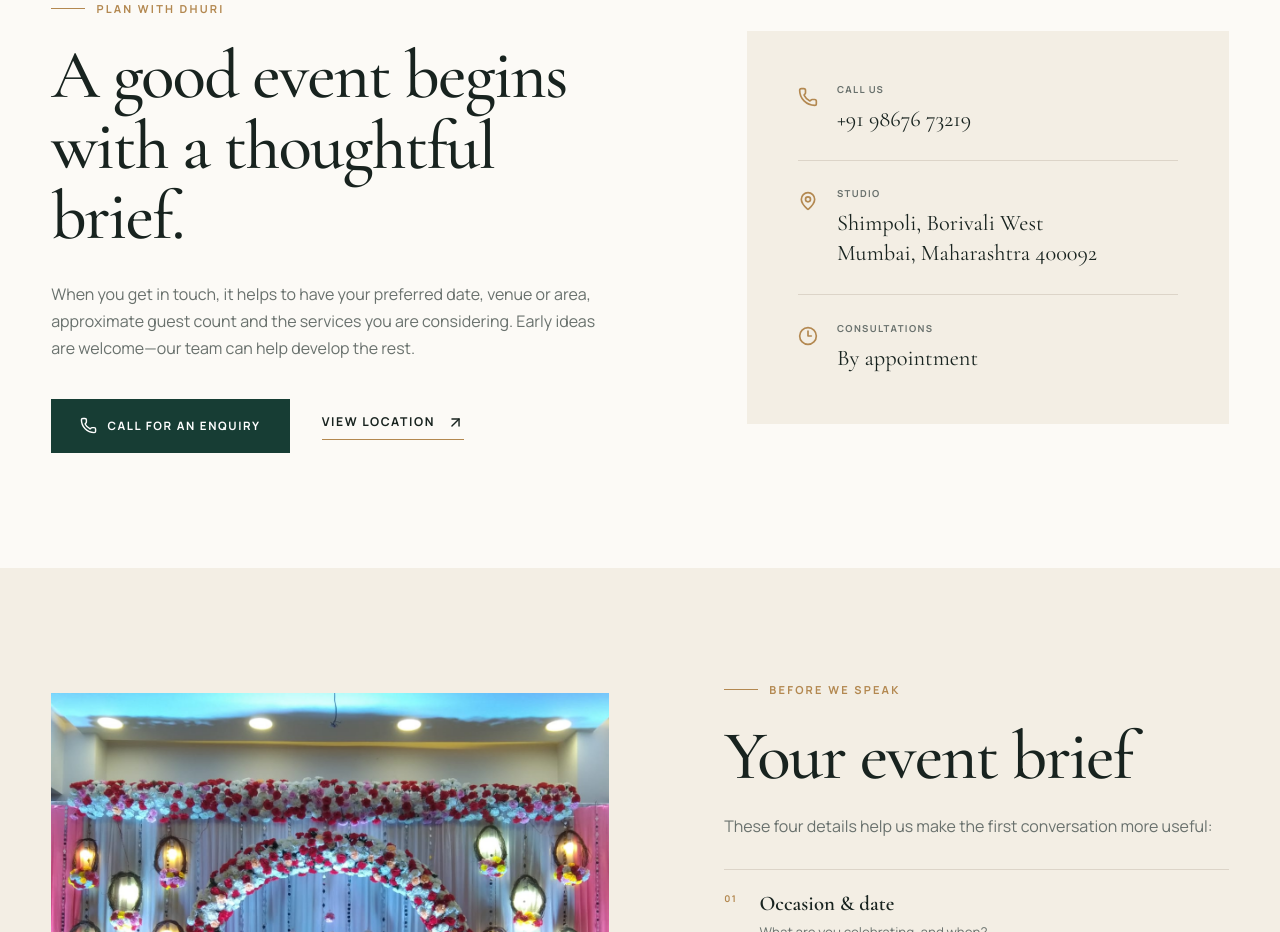
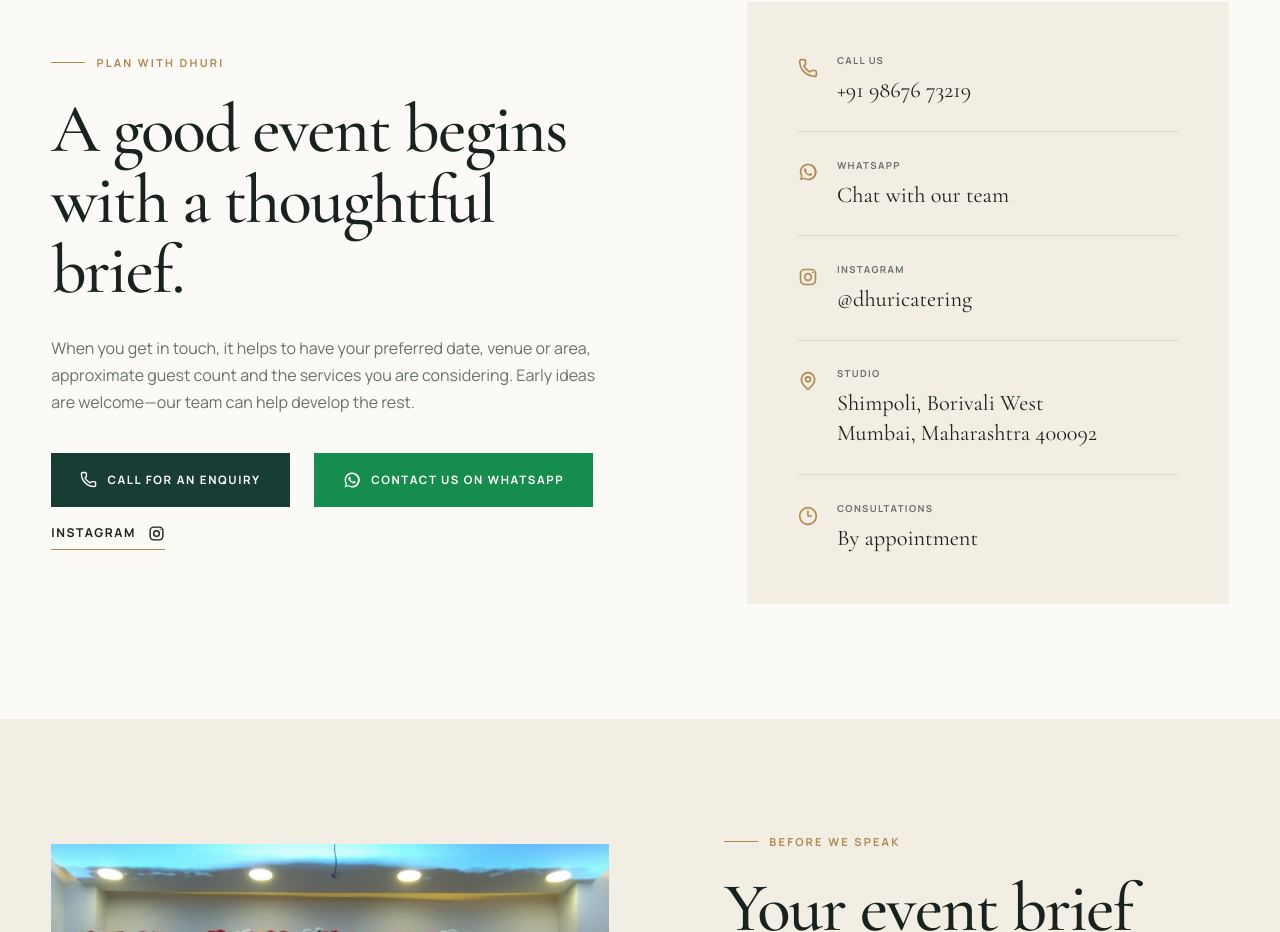
Before and after one commit to sairajdhuri/dhuricatering_events, a Next.js app: page /contact in a window 1280 px wide. Shown: the part 777-1709 px from the top of the page. Built offline with nearby package versions, Linux system fonts and the light colour scheme.

Commit message:
whatsapp integration

```diff
--- a/src/app/contact/page.tsx
+++ b/src/app/contact/page.tsx
@@ -1,7 +1,9 @@
 import type { Metadata } from "next";
-import { ArrowUpRight, Clock3, MapPin, Phone } from "lucide-react";
+import { Clock3, MapPin, Phone } from "lucide-react";
+import InstagramIcon from "@/components/InstagramIcon";
 import Image from "next/image";
 import PageHero from "@/components/PageHero";
+import WhatsAppIcon from "@/components/WhatsAppIcon";
 
 export const metadata: Metadata = {
   title: "Contact",
@@ -27,11 +29,14 @@
             <p>When you get in touch, it helps to have your preferred date, venue or area, approximate guest count and the services you are considering. Early ideas are welcome—our team can help develop the rest.</p>
             <div className="contact-actions">
               <a className="button button--dark" href="tel:+919867673219"><Phone size={17} /> Call for an enquiry</a>
-              <a className="text-link" href="https://www.google.com/maps/search/?api=1&query=Shimpoli+Borivali+West+Mumbai" target="_blank" rel="noreferrer">View location <ArrowUpRight size={17} /></a>
+              <a className="button button--whatsapp" href="https://wa.me/919867673219" target="_blank" rel="noreferrer"><WhatsAppIcon size={18} /> Contact us on WhatsApp</a>
+              <a className="text-link" href="https://www.instagram.com/dhuricatering?utm_source=ig_web_button_share_sheet&stkn=ZDNlZDc0MzIxNw==" target="_blank" rel="noreferrer">Instagram <InstagramIcon size={17} /></a>
             </div>
           </div>
           <div className="contact-card">
             <div><Phone size={20} /><span><small>Call us</small><a href="tel:+919867673219">+91 98676 73219</a></span></div>
+            <div><WhatsAppIcon size={20} /><span><small>WhatsApp</small><a href="https://wa.me/919867673219" target="_blank" rel="noreferrer">Chat with our team</a></span></div>
+            <div><InstagramIcon size={20} /><span><small>Instagram</small><a href="https://www.instagram.com/dhuricatering?utm_source=ig_web_button_share_sheet&stkn=ZDNlZDc0MzIxNw==" target="_blank" rel="noreferrer">@dhuricatering</a></span></div>
             <div><MapPin size={20} /><span><small>Studio</small><p>Shimpoli, Borivali West<br />Mumbai, Maharashtra 400092</p></span></div>
             <div><Clock3 size={20} /><span><small>Consultations</small><p>By appointment</p></span></div>
           </div>
--- a/src/app/globals.css
+++ b/src/app/globals.css
@@ -1691,6 +1691,65 @@
   .footer-grid { gap: 2.5rem; padding-block: 3.5rem; }
 }
 
+.button--whatsapp {
+  background: #168c4e;
+  border-color: #168c4e;
+}
+
+.button--whatsapp:hover {
+  background: #117540;
+  border-color: #117540;
+}
+
+.contact-actions {
+  flex-wrap: wrap;
+  gap: 1rem 1.5rem;
+}
+
+.whatsapp-float {
+  align-items: center;
+  background: #25d366;
+  border: 2px solid rgba(255, 255, 255, 0.9);
+  border-radius: 999px;
+  bottom: max(1.5rem, calc(env(safe-area-inset-bottom) + 1rem));
+  box-shadow: 0 12px 32px rgba(8, 46, 28, 0.28);
+  color: white;
+  display: flex;
+  gap: 0.65rem;
+  min-height: 58px;
+  padding: 0.7rem 1.2rem 0.7rem 0.85rem;
+  position: fixed;
+  right: max(1.5rem, calc(env(safe-area-inset-right) + 1rem));
+  transition: background 200ms ease, box-shadow 200ms ease, transform 200ms ease;
+  z-index: 80;
+}
+
+.whatsapp-float span {
+  font-size: 0.68rem;
+  font-weight: 700;
+  letter-spacing: 0.1em;
+  text-transform: uppercase;
+}
+
+.whatsapp-float:hover {
+  background: #1fbd59;
+  box-shadow: 0 16px 38px rgba(8, 46, 28, 0.36);
+  transform: translateY(-3px);
+}
+
+@media (max-width: 420px) {
+  .whatsapp-float {
+    bottom: max(1rem, calc(env(safe-area-inset-bottom) + 0.75rem));
+    min-height: 54px;
+    padding: 0.65rem;
+    right: max(1rem, calc(env(safe-area-inset-right) + 0.75rem));
+    width: 54px;
+  }
+
+  .whatsapp-float span {
+    display: none;
+  }
+}
 @media (prefers-reduced-motion: reduce) {
   html { scroll-behavior: auto; }
   *, *::before, *::after { animation-duration: 0.01ms !important; animation-iteration-count: 1 !important; transition-duration: 0.01ms !important; }
--- /dev/null
+++ b/src/components/InstagramIcon.tsx
@@ -0,0 +1,39 @@
+type InstagramIconProps = {
+  size?: number;
+  className?: string;
+};
+
+export default function InstagramIcon({
+  size = 24,
+  className,
+}: InstagramIconProps) {
+  return (
+    <svg
+      aria-hidden="true"
+      className={className}
+      fill="none"
+      height={size}
+      viewBox="0 0 24 24"
+      width={size}
+      xmlns="http://www.w3.org/2000/svg"
+    >
+      <rect
+        height="18"
+        rx="5"
+        stroke="currentColor"
+        strokeWidth="2"
+        width="18"
+        x="3"
+        y="3"
+      />
+      <circle
+        cx="12"
+        cy="12"
+        r="4"
+        stroke="currentColor"
+        strokeWidth="2"
+      />
+      <circle cx="17.5" cy="6.5" fill="currentColor" r="1" />
+    </svg>
+  );
+}
--- /dev/null
+++ b/src/components/WhatsAppIcon.tsx
@@ -0,0 +1,20 @@
+type WhatsAppIconProps = {
+  size?: number;
+  className?: string;
+};
+
+export default function WhatsAppIcon({ size = 24, className }: WhatsAppIconProps) {
+  return (
+    <svg
+      aria-hidden="true"
+      className={className}
+      fill="currentColor"
+      height={size}
+      viewBox="0 0 24 24"
+      width={size}
+      xmlns="http://www.w3.org/2000/svg"
+    >
+      <path d="M12.04 2a9.84 9.84 0 0 0-8.43 14.91L2 22l5.22-1.58A9.96 9.96 0 1 0 12.04 2Zm0 17.97a8.08 8.08 0 0 1-4.12-1.13l-.3-.18-3.1.94.96-3.02-.2-.31a7.91 7.91 0 0 1-1.23-4.25 7.99 7.99 0 1 1 7.99 7.95Zm4.38-5.99c-.24-.12-1.42-.7-1.64-.78-.22-.08-.38-.12-.54.12-.16.24-.62.78-.76.94-.14.16-.28.18-.52.06-.24-.12-1.01-.37-1.93-1.19a7.2 7.2 0 0 1-1.33-1.65c-.14-.24-.01-.37.11-.49.11-.11.24-.28.36-.42.12-.14.16-.24.24-.4.08-.16.04-.3-.02-.42-.06-.12-.54-1.3-.74-1.78-.2-.47-.4-.41-.54-.42h-.46c-.16 0-.42.06-.64.3-.22.24-.84.82-.84 2s.86 2.32.98 2.48c.12.16 1.69 2.58 4.1 3.62.57.25 1.02.4 1.37.51.58.18 1.1.16 1.51.1.46-.07 1.42-.58 1.62-1.14.2-.56.2-1.04.14-1.14-.06-.1-.22-.16-.46-.28Z" />
+    </svg>
+  );
+}
```
Also changed, not shown: src/app/page.tsx (+12 -0 lines).
